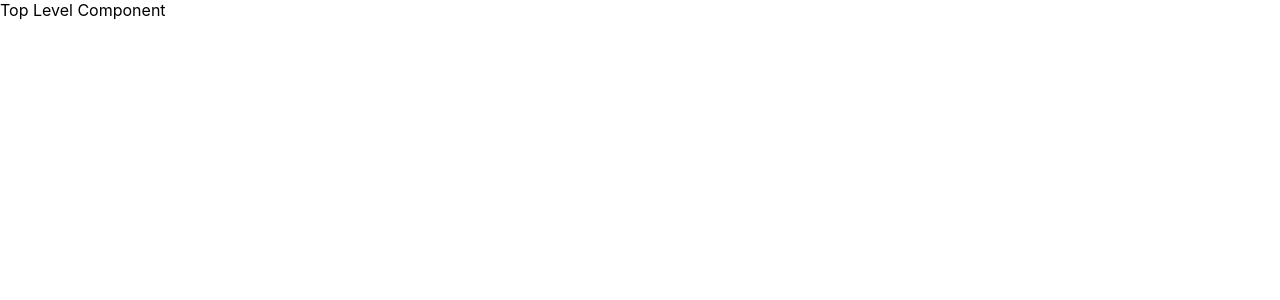
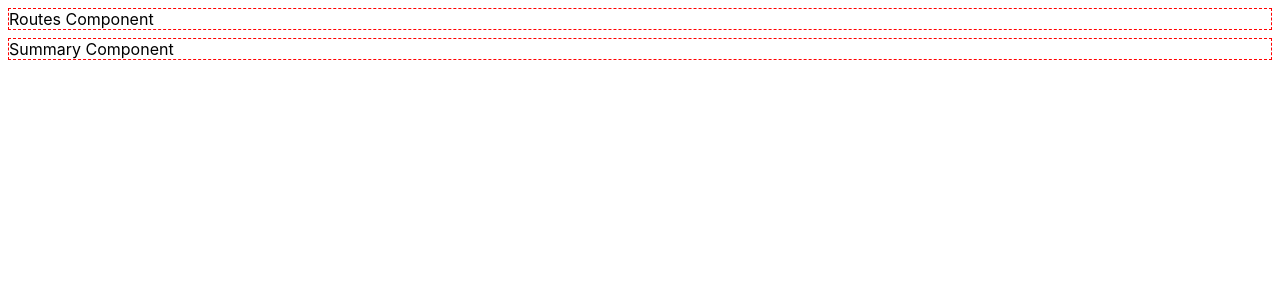
Before and after one commit to cjdev/react-router-hooks-test-driven, a React (Create React App) app: page / in a window 1280 px wide. Shown: the top 300 px of the page. Built offline with nearby package versions, Linux system fonts and the light colour scheme.

Commit message:
TopLevel

```diff
--- a/src/App.css
+++ b/src/App.css
@@ -36,3 +36,8 @@
     transform: rotate(360deg);
   }
 }
+
+.not-implemented {
+  border: 1px dashed red;
+  margin: 0.5em;
+}
--- a/src/App.js
+++ b/src/App.js
@@ -1,12 +1,12 @@
 import React from 'react';
 import './App.css';
 import ProductionDependencyProvider from "./dependencies/ProductionDependencyProvider";
-import TopLevelComponent from "./TopLevelComponent";
+import TopLevel from "./TopLevel";
 
 const App = () =>
     <div>
         <ProductionDependencyProvider>
-            <TopLevelComponent/>
+            <TopLevel/>
         </ProductionDependencyProvider>
     </div>
 
--- /dev/null
+++ b/src/TopLevel.js
@@ -0,0 +1,10 @@
+import React from 'react';
+import Routes from "./navigation/Routes";
+import Summary from "./summary/Summary";
+
+const TopLevel = () => <>
+    <Routes/>
+    <Summary/>
+</>
+
+export default TopLevel;
--- a/src/TopLevelComponent.js
+++ /dev/null
@@ -1,5 +0,0 @@
-import React from 'react';
-
-const TopLevelComponent = () =>  <>Top Level Component</>
-
-export default TopLevelComponent;
--- /dev/null
+++ b/src/constants/ClassNames.js
@@ -0,0 +1,5 @@
+const ClassNames = {
+    NOT_IMPLEMENTED: 'not-implemented'
+}
+
+export default ClassNames
--- a/src/dependencies/ProductionDependencyProvider.js
+++ b/src/dependencies/ProductionDependencyProvider.js
@@ -1,8 +1,10 @@
 import React from 'react';
-import DependencyContext from "./DependencyContext";
+import DependencyContext from './DependencyContext'
+import Routes from '../navigation/Routes'
+import Summary from '../summary/Summary'
 
 const ProductionDependencyProvider = ({children}) => {
-    const dependencies = {}
+    const dependencies = {Routes, Summary}
 
     return (
         <DependencyContext.Provider value={dependencies}>
--- /dev/null
+++ b/src/navigation/Routes.js
@@ -0,0 +1,6 @@
+import React from 'react';
+import ClassNames from "../constants/ClassNames";
+
+const Routes = () => <div className={ClassNames.NOT_IMPLEMENTED}>Routes Component</div>
+
+export default Routes;
--- /dev/null
+++ b/src/summary/Summary.js
@@ -0,0 +1,6 @@
+import React from 'react';
+import ClassNames from "../constants/ClassNames";
+
+const Summary = () => <div className={ClassNames.NOT_IMPLEMENTED}>Summary Component</div>
+
+export default Summary;
```
Also changed, not shown: 2 other files (tests, documents, lock files or other folders).
